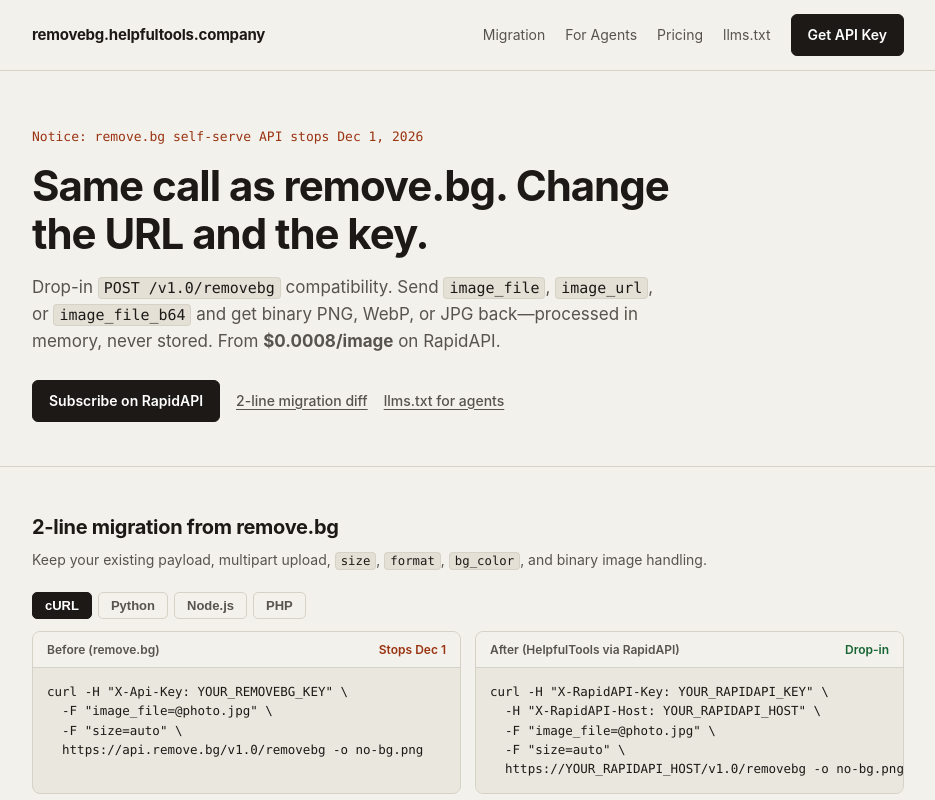
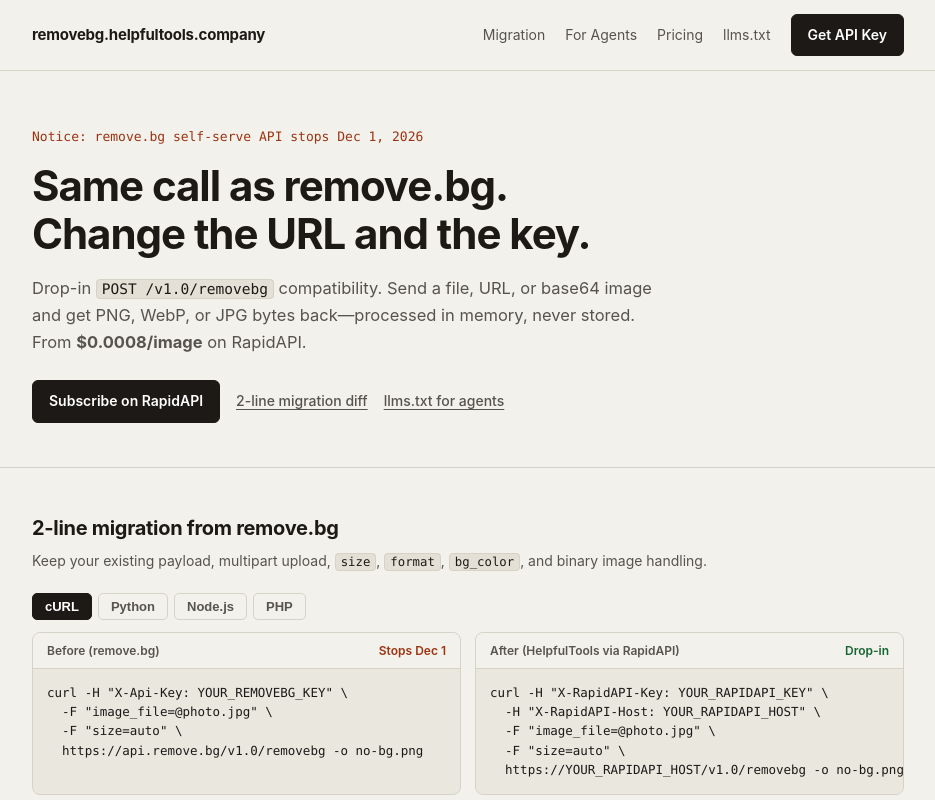
Before and after one commit to HelpfulToolsCompany/removebg-site, a plain HTML site: page index.html in a window 1280 px wide. Shown: the top 800 px of the page, without its empty margins (172-1107 px from the left). Drawn offline with Linux system fonts and the light colour scheme.

Commit message:
Format hero headline and subtitle lines cleanly

```diff
--- a/index.html
+++ b/index.html
@@ -26,9 +26,9 @@
     <section class="hero">
       <div class="container">
         <p class="notice">Notice: remove.bg self-serve API stops Dec 1, 2026</p>
-        <h1>Same call as remove.bg. Change the URL and the key.</h1>
+        <h1>Same call as remove.bg.<br />Change the URL and the key.</h1>
         <p class="subtitle">
-          Drop-in <code>POST /v1.0/removebg</code> compatibility. Send <code>image_file</code>, <code>image_url</code>, or <code>image_file_b64</code> and get binary PNG, WebP, or JPG back—processed in memory, never stored. From <strong>$0.0008/image</strong> on RapidAPI.
+          Drop-in <code>POST /v1.0/removebg</code> compatibility. Send a file, URL, or base64 image and get PNG, WebP, or JPG bytes back—processed in memory, never stored. From <strong>$0.0008/image</strong> on RapidAPI.
         </p>
         <div class="hero-actions">
           <a href="https://rapidapi.com" target="_blank" rel="noopener" class="btn btn-primary">Subscribe on RapidAPI</a>
--- a/styles.css
+++ b/styles.css
@@ -123,17 +123,19 @@ header {
 
 h1 {
   font-size: clamp(28px, 4.2vw, 42px);
-  line-height: 1.14;
+  line-height: 1.15;
   letter-spacing: -0.025em;
-  max-width: 700px;
+  max-width: 720px;
   margin-bottom: 16px;
   font-weight: 750;
+  text-wrap: balance;
 }
 
 .subtitle {
-  font-size: 17px;
+  font-size: 16.5px;
+  line-height: 1.65;
   color: var(--muted);
-  max-width: 640px;
+  max-width: 620px;
   margin-bottom: 24px;
 }
 
```
